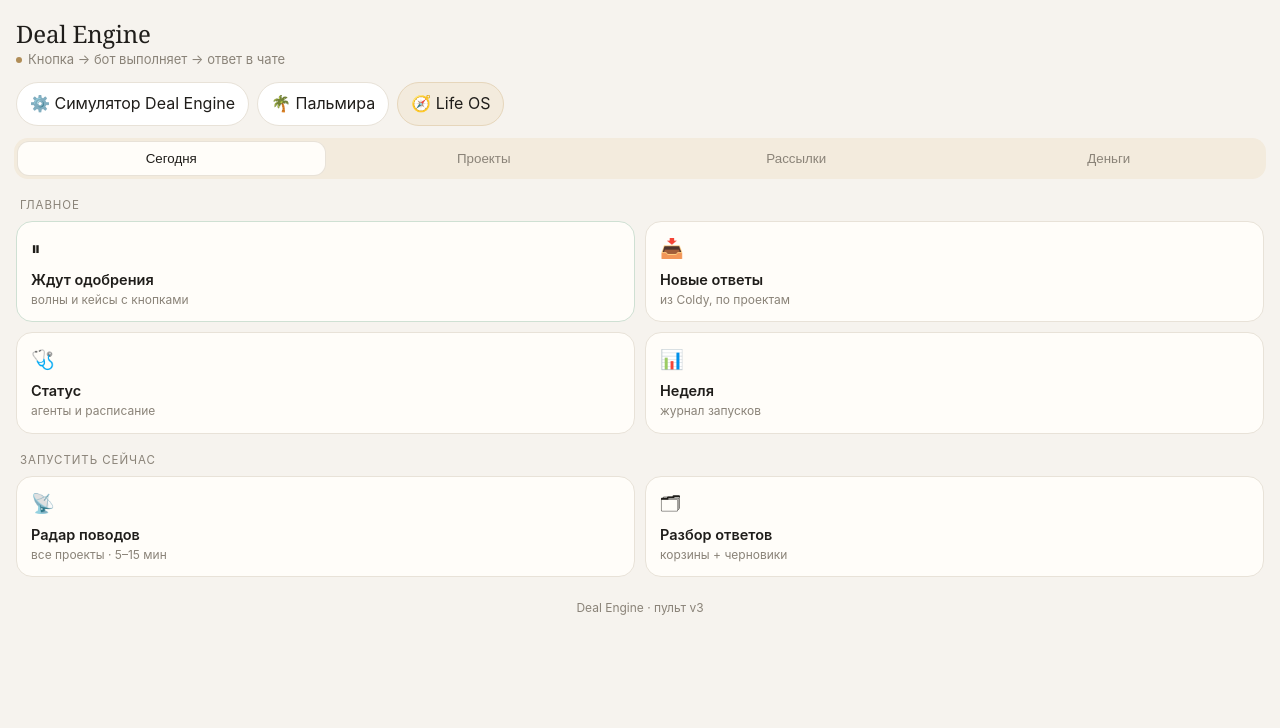
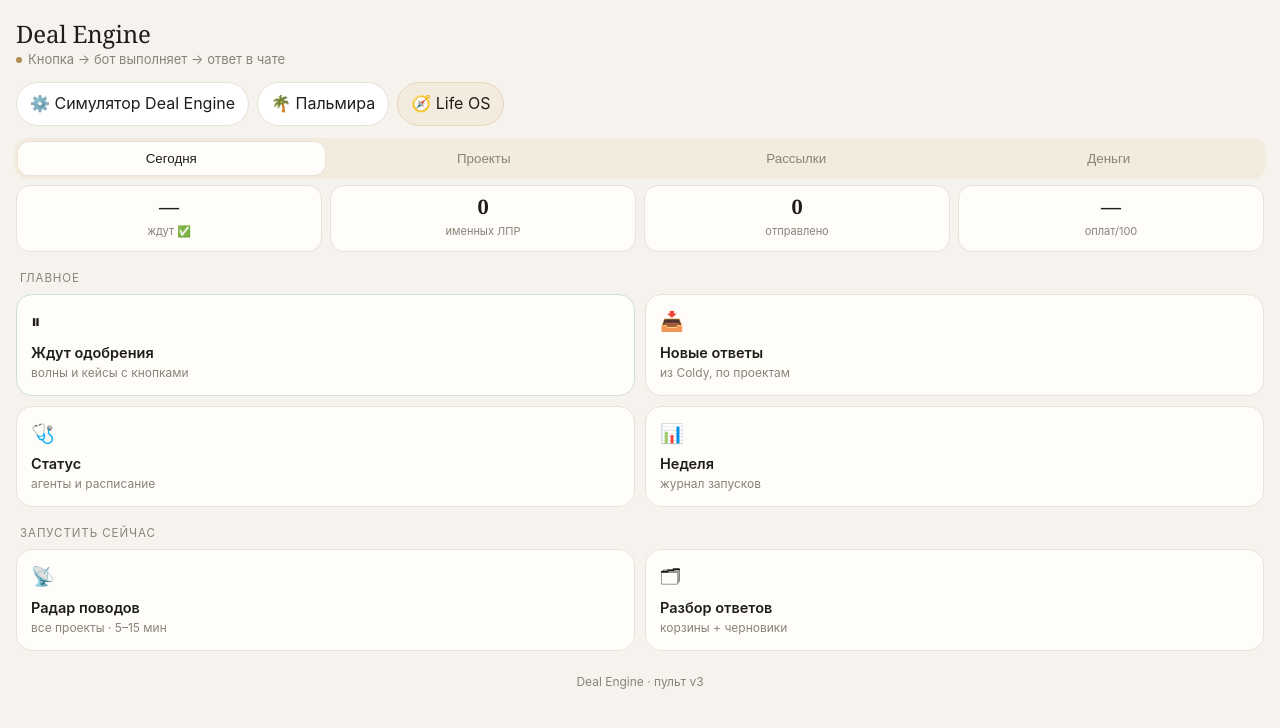
Before and after one commit to Oceanon/kosmos-pult, a plain HTML site: page index.html in a window 1280 px wide. Drawn offline with Linux system fonts and the light colour scheme.

Commit message:
Update index.html

```diff
--- a/index.html
+++ b/index.html
@@ -27,6 +27,10 @@
   .proj h2 { font:500 18px/1.2 "New York", Georgia, serif; margin:0 0 10px; display:flex; justify-content:space-between; align-items:center; }
   .proj h2 small { font:12px/1 -apple-system, system-ui; color:var(--muted); }
   .chips { display:flex; flex-wrap:wrap; gap:8px; }
+  .kpis { display:grid; grid-template-columns:repeat(4,1fr); gap:8px; margin:6px 0 4px; }
+  .kpis div { background:var(--card); border:1px solid var(--line); border-radius:14px; padding:10px 6px; text-align:center; }
+  .kpis b { display:block; font:600 20px/1.1 "New York", Georgia, serif; } .kpis span { color:var(--muted); font-size:11px; }
+  .pst { display:flex; gap:12px; flex-wrap:wrap; color:var(--muted); font-size:12.5px; margin:-4px 0 10px; }
   .chip { border:1px solid var(--line); background:#fff; border-radius:999px; padding:9px 13px; font:500 13.5px/1 inherit; color:inherit; cursor:pointer; }
   a.chip { text-decoration:none; display:inline-block; }
   .chip:active { border-color:var(--gold); } .chip.gold { background:var(--gold-soft); border-color:#e6d6bb; }
@@ -75,13 +79,24 @@
     const projects = (qs.get('p') || 'palmira~Пальмира~db|mgt~МГТ~dw').split('|').map(x => x.split('~')).filter(x => x[0])
       .map(([slug, name, flags]) => ({ slug: clean(slug), name: name || slug, flags: flags || '' }));
     const icon = { palmira: '🌴', mgt: '⚗️', 'deal-engine': '⚙️', 'flight-supply': '✈️' };
+    // Живые цифры из бота: s=a<одобрения>,slug:лиды:именные:отправлено,...,m<оплат на 100>
+    const S = { pend: '—', money: '—', proj: {} };
+    (qs.get('s') || '').split(',').forEach(x => {
+      if (/^a\d+$/.test(x)) S.pend = x.slice(1);
+      else if (/^m/.test(x)) S.money = x.slice(1);
+      else { const [sl, l, n, se] = x.split(':'); if (sl) S.proj[clean(sl)] = { l: +l || 0, n: +n || 0, s: +se || 0 }; }
+    });
+    const tot = Object.values(S.proj).reduce((a, p) => ({ l: a.l + p.l, n: a.n + p.n, s: a.s + p.s }), { l: 0, n: 0, s: 0 });
     const projHtml = projects.map(p => {
       const chips = [`<button class="chip gold" data-a="latest" data-p="${p.slug}">📄 Сводка</button>`];
       if (p.flags.includes('d')) chips.push(`<button class="chip" data-a="run" data-p="${p.slug}-daily">▶️ Обновить</button>`);
       if (p.flags.includes('w')) chips.push(`<button class="chip" data-a="run" data-p="${p.slug}-wave">✉️ Волна</button>`);
       if (p.flags.includes('s')) chips.push(`<button class="chip" data-a="run" data-p="${p.slug}-signal-wave">📡 Волна по сигналам</button>`);
       if (p.flags.includes('b')) chips.push(`<button class="chip" data-a="run" data-p="${p.slug}-b2b-wave">🎁 Праздничная волна</button>`);
-      return `<div class="proj"><h2>${icon[p.slug] || '◼︎'} ${esc(p.name)} <small>${esc(p.slug)}</small></h2><div class="chips">${chips.join('')}</div></div>`;
+      chips.push(`<button class="chip" data-a="run" data-p="${p.slug}-lpr">🎯 Найти ЛПР</button>`);
+      const st = S.proj[p.slug];
+      const stat = st ? `<div class="pst"><span>👥 ${st.l} лидов</span><span>✅ ${st.n} именных</span><span>✉️ ${st.s} отправлено</span></div>` : '';
+      return `<div class="proj"><h2>${icon[p.slug] || '◼︎'} ${esc(p.name)} <small>${esc(p.slug)}</small></h2>${stat}<div class="chips">${chips.join('')}</div></div>`;
     }).join('');
     const opts = projects.map(p => `<option value="${p.slug}">${esc(p.name)}</option>`).join('') + '<option value="flight-supply">Flight Supply</option><option value="other">Другое</option>';
     app.innerHTML = `
@@ -94,6 +109,12 @@
       <div class="tabs"><button data-tab="today" class="on">Сегодня</button><button data-tab="proj">Проекты</button><button data-tab="mail">Рассылки</button><button data-tab="money">Деньги</button></div>
 
       <section class="pane on" id="today">
+        <div class="kpis">
+          <div><b>${S.pend}</b><span>ждут ✅</span></div>
+          <div><b>${tot.n}</b><span>именных ЛПР</span></div>
+          <div><b>${tot.s}</b><span>отправлено</span></div>
+          <div><b>${S.money}</b><span>оплат/100</span></div>
+        </div>
         <div class="label">Главное</div>
         <div class="grid">
           <button class="tile ok" data-a="pending"><span class="e">⏸</span><span class="t">Ждут одобрения</span><span class="d">волны и кейсы с кнопками</span></button>
```
